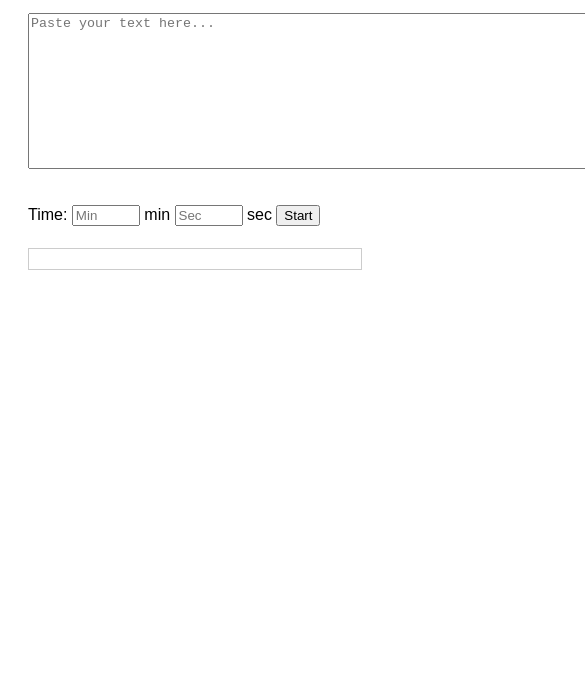
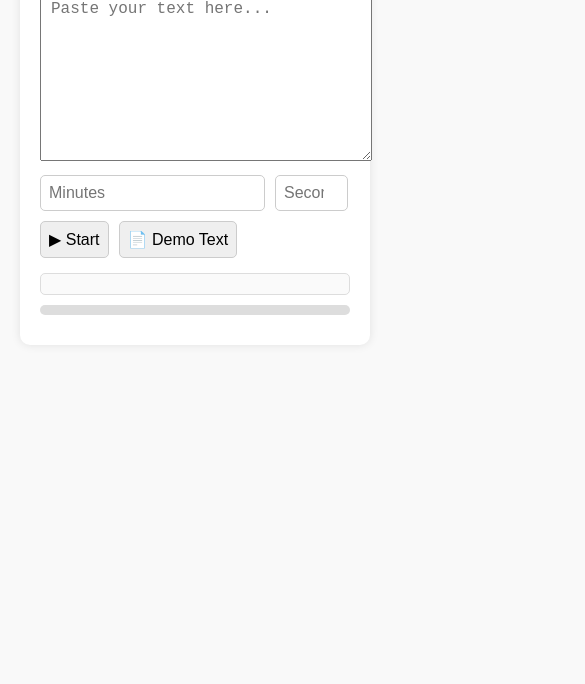
Before and after one commit to BadDragon22/TimedReader, a plain HTML site: page index.html in a window 390 px wide. Shown: the part 160-844 px from the top of the page, 585 px wide, since content can reach past the window. Drawn offline with Linux system fonts and the light colour scheme.

Commit message:
TimedReader Ver: 1.1
✨ New Features
🎨 New Responsive Design

Clean, modern layout using the Inter font and mobile-friendly styles

Improved spacing and rounded corners for a better reading experience

📱 Mobile Compatibility

Added responsive meta tag and flexible layouts to support smartphones and tablets

⏱ Smart Countdown

Added a visible 3-second countdown before the reading begins

📊 Progress Bar

New progress bar visually tracks how far along the text the user is

🧠 Smart Timing Logic

Word highlight duration now adjusts based on word length (e.g. “cat” is quicker than “congratulations”)

Includes min and max bounds to keep the flow natural

📄 Demo Text Loader

"Load Demo Text" button instantly fills the textarea with a sample paragraph for testing

✅ Completion Message

Displays “✅ Done reading!” once all words are read

Improvements:

Refactored layout and styles for better readability and polish

Smooth scrolling to keep the active word centered in view

Uses semantic and accessible HTML structure

```diff
--- a/index.html
+++ b/index.html
@@ -2,50 +2,109 @@
 <html lang="en">
 <head>
   <meta charset="UTF-8">
-  <title>Timed Reading Highlighter</title>
+  <meta name="viewport" content="width=device-width, initial-scale=1.0">
+  <title>Smart Timed Reader</title>
+  <link href="https://fonts.googleapis.com/css2?family=Inter:wght@400;600&display=swap" rel="stylesheet">
   <style>
     body {
-      font-family: Arial, sans-serif;
-      line-height: 1.6;
+      font-family: 'Inter', sans-serif;
+      background: #f9f9f9;
+      margin: 0;
       padding: 20px;
     }
+    .container {
+      max-width: 800px;
+      margin: auto;
+      background: #fff;
+      padding: 20px;
+      box-shadow: 0 0 10px rgba(0,0,0,0.1);
+      border-radius: 10px;
+    }
+    h1 {
+      text-align: center;
+      margin-bottom: 10px;
+    }
+    textarea {
+      width: 100%;
+      height: 150px;
+      padding: 10px;
+      font-size: 16px;
+      margin-bottom: 10px;
+    }
+    .controls {
+      display: flex;
+      gap: 10px;
+      flex-wrap: wrap;
+      margin-bottom: 15px;
+    }
+    .controls input, .controls button {
+      font-size: 16px;
+      padding: 8px;
+      border: 1px solid #ccc;
+      border-radius: 5px;
+    }
     #display {
-      margin-top: 20px;
-      max-height: 400px;
+      max-height: 300px;
       overflow-y: auto;
-      border: 1px solid #ccc;
       padding: 10px;
+      border: 1px solid #ddd;
+      border-radius: 5px;
+      background: #fafafa;
+      line-height: 1.6;
     }
     .word {
-      padding: 0 2px;
+      padding: 0 3px;
       display: inline-block;
-      transition: background-color 0.2s;
     }
     .highlight {
       background-color: yellow;
     }
-    #countdown {
+    #countdown, #message {
       font-weight: bold;
-      color: red;
-      margin-top: 15px;
+      color: #e63946;
+      text-align: center;
+      margin-bottom: 10px;
+    }
+    #progressBar {
+      width: 100%;
+      height: 10px;
+      background: #ddd;
+      border-radius: 5px;
+      overflow: hidden;
+      margin-top: 10px;
+    }
+    #progress {
+      height: 100%;
+      width: 0%;
+      background: #457b9d;
     }
   </style>
 </head>
 <body>
-  <h1>Timed Reading Highlighter</h1>
-  <textarea id="textInput" rows="10" cols="80" placeholder="Paste your text here..."></textarea><br><br>
-  Time:
-  <input type="number" id="minutes" placeholder="Min" min="0" style="width:60px"> min
-  <input type="number" id="seconds" placeholder="Sec" min="0" max="59" style="width:60px"> sec
-  <button onclick="prepareReading()">Start</button>
-
-  <div id="countdown"></div>
-  <div id="display"></div>
+  <div class="container">
+    <h1>Smart Timed Reader</h1>
+    <div id="countdown"></div>
+    <textarea id="textInput" placeholder="Paste your text here..."></textarea>
+    <div class="controls">
+      <input type="number" id="minutes" placeholder="Minutes" min="0">
+      <input type="number" id="seconds" placeholder="Seconds" min="0" max="59">
+      <button onclick="prepareReading()">▶ Start</button>
+      <button onclick="loadDemoText()">📄 Demo Text</button>
+    </div>
+    <div id="display"></div>
+    <div id="progressBar"><div id="progress"></div></div>
+    <div id="message"></div>
+  </div>
 
   <script>
     let currentWordIndex = 0;
     let wordElements = [];
     let timePerChar = 0;
+    let totalWords = 0;
+
+    function loadDemoText() {
+      document.getElementById("textInput").value = "Reading is a wonderful way to expand the mind, relax the soul, and discover new ideas. Try this demo to experience the timed reader.";
+    }
 
     function prepareReading() {
       const text = document.getElementById("textInput").value.trim();
@@ -54,6 +113,7 @@
       const totalTime = (minutes * 60 + seconds) * 1000;
       const countdownEl = document.getElementById("countdown");
       const display = document.getElementById("display");
+      const progress = document.getElementById("progress");
 
       if (!text || totalTime <= 0) {
         alert("Please enter text and a valid time.");
@@ -61,12 +121,15 @@
       }
 
       const words = text.split(/\s+/);
+      totalWords = words.length;
       const totalChars = words.reduce((sum, word) => sum + word.length, 0);
       timePerChar = totalTime / totalChars;
 
       display.innerHTML = "";
+      document.getElementById("message").textContent = "";
+      progress.style.width = "0%";
+      currentWordIndex = 0;
       wordElements = [];
-      currentWordIndex = 0;
 
       words.forEach(word => {
         const span = document.createElement("span");
@@ -76,7 +139,6 @@
         wordElements.push(span);
       });
 
-      // Countdown
       let countdown = 3;
       countdownEl.textContent = `Starting in ${countdown}...`;
       const countdownInterval = setInterval(() => {
@@ -99,20 +161,18 @@
       if (currentWordIndex < wordElements.length) {
         const span = wordElements[currentWordIndex];
         span.classList.add("highlight");
-
-        // Scroll so highlighted word is visible
         span.scrollIntoView({ behavior: "smooth", block: "nearest", inline: "center" });
 
         const word = span.textContent.trim();
-        const wordLength = word.length;
+        const delay = Math.max(300, Math.min(word.length * timePerChar, 1500));
 
-        const minDelay = 300;  // minimum milliseconds per word
-        const maxDelay = 1500; // optional cap
-        const delay = Math.min(wordLength * timePerChar, maxDelay);
-        const finalDelay = Math.max(delay, minDelay);
+        const progress = document.getElementById("progress");
+        progress.style.width = ((currentWordIndex + 1) / totalWords * 100).toFixed(2) + "%";
 
         currentWordIndex++;
-        setTimeout(highlightNextWord, finalDelay);
+        setTimeout(highlightNextWord, delay);
+      } else {
+        document.getElementById("message").textContent = "✅ Done reading!";
       }
     }
   </script>
```
